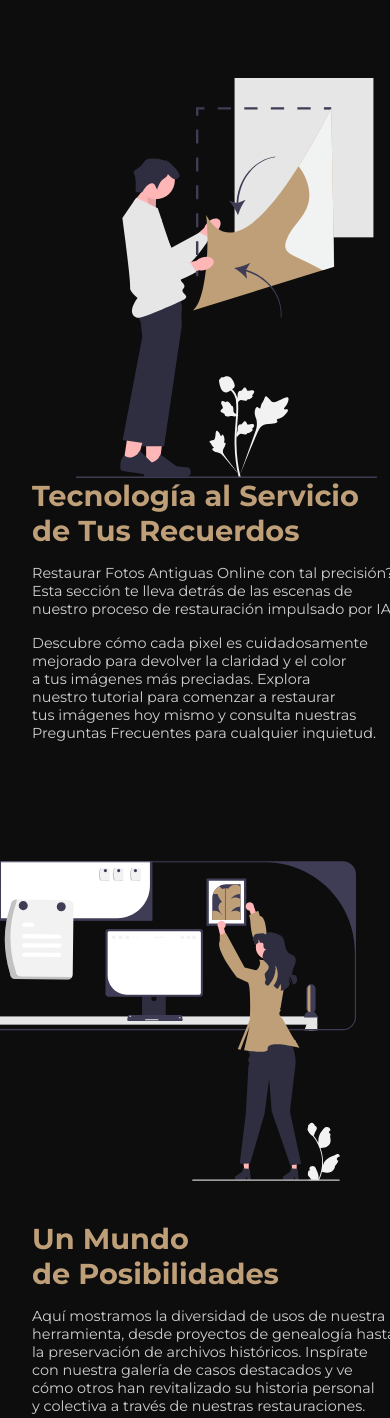
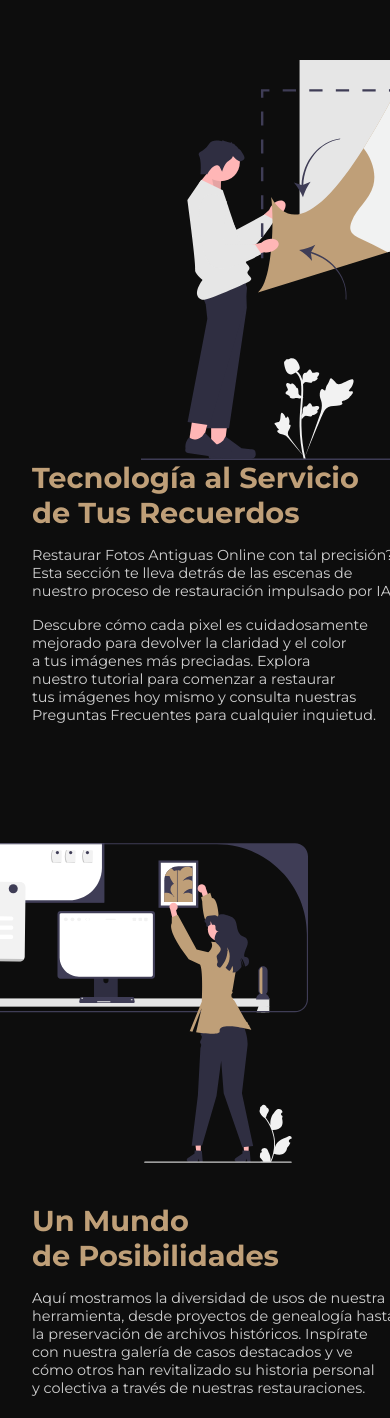
Before and after one commit to antonioqueb/restaura-imagenes-antiguas-web, a Next.js app: page / in a window 390 px wide. Shown: the part 2430-3848 px from the top of the page. Built offline with nearby package versions, Linux system fonts and the light colour scheme.

Commit message:
Update image width and margin in CSS files

```diff
--- a/components/HowContent/HowContent.module.css
+++ b/components/HowContent/HowContent.module.css
@@ -64,8 +64,8 @@
   }
 
   .HowContent__contenedor__imagen {
-    width: 70%;
-    margin: 0 auto;
+    width: 40%;
+    margin: 0 1vh;
   }
 }
 
--- a/components/WhyContent/WhyContent.module.css
+++ b/components/WhyContent/WhyContent.module.css
@@ -75,8 +75,9 @@
   }
 
   .WhyContent__contenedor__imagen {
-    width: 70%;
-    margin: 0 auto;
+    width: 40%;
+        margin: 0 1vh;
+
   }
 }
 
```
